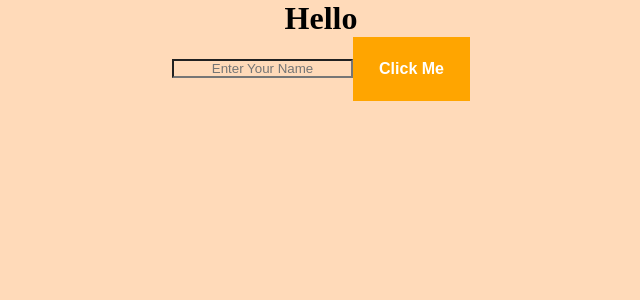
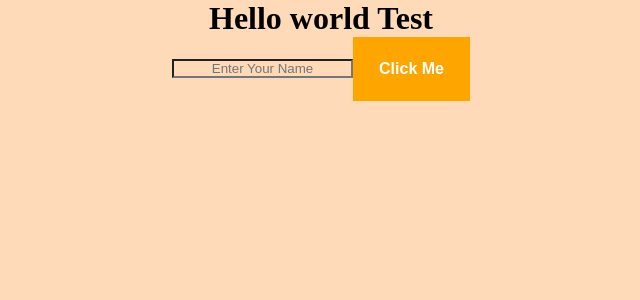
Before and after one commit to 0000aditya0000/reacttut, a React (Create React App) app: page / in a window 1280 px wide. Shown: the top 300 px of the page, without its empty margins (319-959 px from the left). Built offline with nearby package versions, Linux system fonts and the light colour scheme; what luciferwebcomponent would draw is missing.

Commit message:
new modification

```diff
--- a/src/Forms.jsx
+++ b/src/Forms.jsx
@@ -13,7 +13,7 @@ function Form(){
     return(<>
 
         <div>
-            <h1>Hello {fullName}</h1>
+            <h1>Hello world Test{fullName}</h1>
             <input type="text" placeholder="Enter Your Name" onChange={inputEvent} />
             <button onClick={onSubmit}>Click Me</button>
         </div>
```
